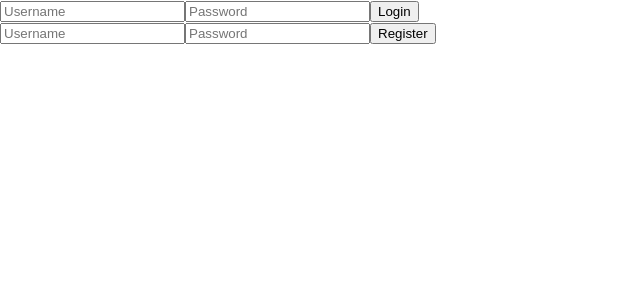
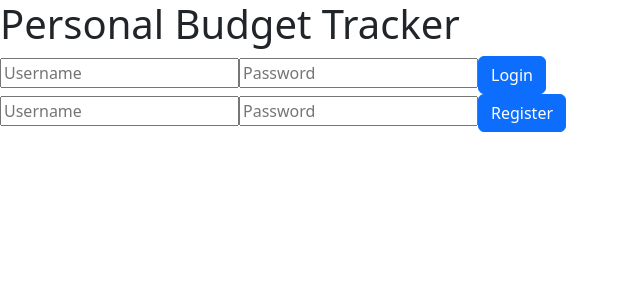
Before and after one commit to MurtadaAhmed/Personal-Budget-Tracker, a React (Create React App) app in the folder frontend/: page / in a window 1280 px wide. Shown: the top 300 px of the page, without its empty margins (0-640 px from the left). Built offline with nearby package versions, Linux system fonts and the light colour scheme.

Commit message:
fixed buttons

```diff
--- a/frontend/package.json
+++ b/frontend/package.json
@@ -6,6 +6,7 @@
     "@testing-library/jest-dom": "^5.17.0",
     "@testing-library/react": "^13.4.0",
     "@testing-library/user-event": "^13.5.0",
+    "bootstrap": "^5.3.3",
     "react": "^18.3.1",
     "react-dom": "^18.3.1",
     "react-scripts": "5.0.1",
--- a/frontend/src/App.js
+++ b/frontend/src/App.js
@@ -4,6 +4,8 @@ import Login from "./components/Login";
 import TransactionList from "./components/TransactionList";
 import AddTransaction from "./components/AddTransaction";
 import EditTransaction from "./components/EditTransaction";
+import 'bootstrap/dist/css/bootstrap.min.css'
+
 
 const App = () => {
   const [token, setToken] = useState(localStorage.getItem('token'));
@@ -21,6 +23,7 @@ const App = () => {
   if (!token) {
     return (
         <div>
+          <h1>Personal Budget Tracker</h1>
           <Login setToken={setToken}/>
           <Register />
         </div>
@@ -35,7 +38,7 @@ const App = () => {
   return (
       <div>
       <h1>Welcome to Personal Budget Tracker</h1>
-          <button onClick={handleLogout}>Logout</button>
+          <button className='btn btn-info' onClick={handleLogout}>Logout</button>
 
           {editingTransaction ? (
               <EditTransaction
--- a/frontend/src/components/AddTransaction.js
+++ b/frontend/src/components/AddTransaction.js
@@ -56,7 +56,7 @@ const AddTransaction = ({token, onAdd}) => {
             placeholder='Date'
             required
             />
-            <button type='submit'>Add</button>
+            <button type='submit' className='btn btn-secondary'>Add</button>
         </form>
     )
 }
--- a/frontend/src/components/Login.js
+++ b/frontend/src/components/Login.js
@@ -34,7 +34,7 @@ const Login = ({ setToken }) => {
             required
             />
 
-            <button type="submit">Login</button>
+            <button type="submit" className='btn btn-primary'>Login</button>
         </form>
     )
 };
--- a/frontend/src/components/Register.js
+++ b/frontend/src/components/Register.js
@@ -38,7 +38,7 @@ const Register = () => {
         required
         />
 
-        <button type="submit">Register</button>
+        <button type="submit" className='btn btn-primary'>Register</button>
     </form>
 );
 };
--- a/frontend/src/components/TransactionList.js
+++ b/frontend/src/components/TransactionList.js
@@ -38,8 +38,8 @@ const TransactionList = ({token, onEdit, onDelete}) => {
                 {transactions.map((transaction) => (
                     <li key={transaction.id}>
                         {transaction.date} - {transaction.category} - {transaction.amount}
-                        <button onClick={() => onEdit(transaction)}>Edit</button>
-                        <button onClick={() => handleDelete(transaction.id)}>Delete</button>
+                        <button className='btn btn-secondary' onClick={() => onEdit(transaction)}>Edit</button>
+                        <button className='btn btn-danger'  onClick={() => handleDelete(transaction.id)}>Delete</button>
                     </li>
                 ))}
             </ul>
```
Also changed, not shown: 2 other files (tests, documents, lock files or other folders).
